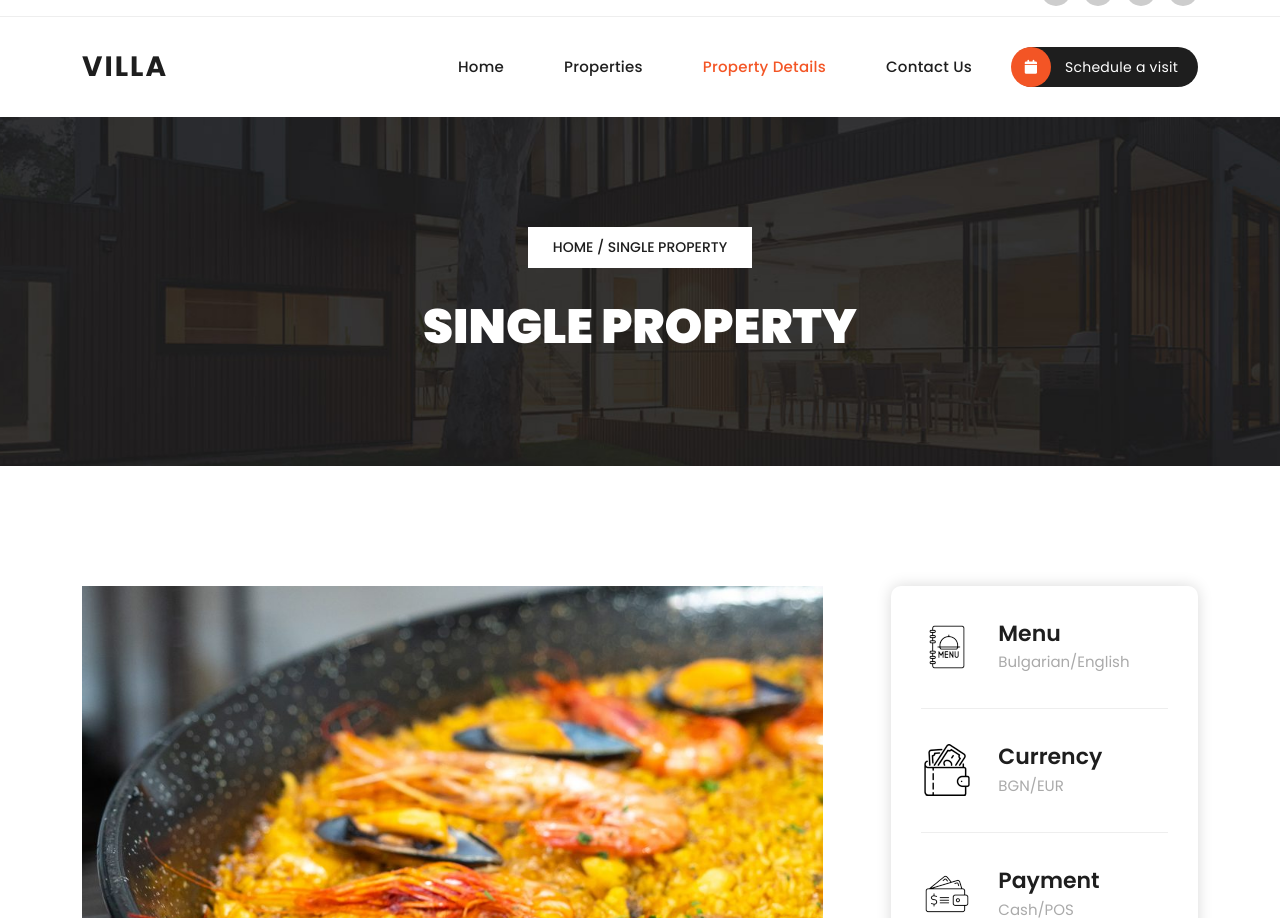
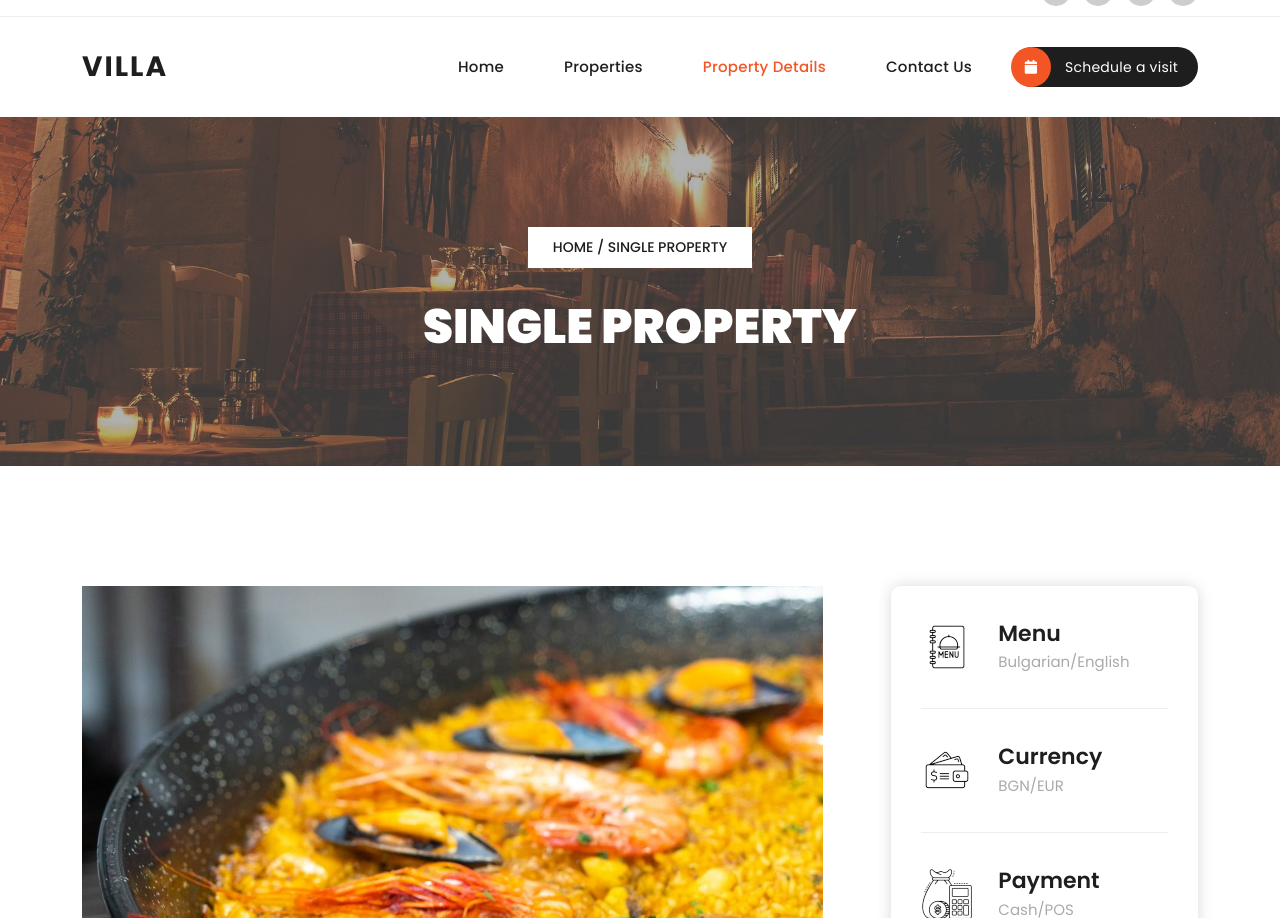
Before and after one commit to ivanmarinoff/sozopol-rentaparts, a website: page food&drink.html in a window 1280 px wide. Shown: the part 34-952 px from the top of the page. Drawn offline with nearby package versions, Linux system fonts and the light colour scheme.

Commit message:
Update pics

```diff
--- a/food&drink.html
+++ b/food&drink.html
@@ -230,11 +230,11 @@
                             <h4>Menu<br><span>Bulgarian/English</span></h4>
                         </li>
                         <li>
-                            <img src="static/images/wallet.png" alt="" style="max-width: 52px;">
+                            <img src="static/images/bill.png" alt="" style="max-width: 52px;">
                             <h4>Currency<br><span>BGN/EUR</span></h4>
                         </li>
                         <li>
-                            <img src="static/images/bill.png" alt="" style="max-width: 52px;">
+                            <img src="static/images/calculate.png" alt="" style="max-width: 52px;">
                             <h4>Payment<br><span>Cash/POS</span></h4>
                         </li>
                         <li>
--- a/static/css/templatemo-villa-agency.css
+++ b/static/css/templatemo-villa-agency.css
@@ -1375,7 +1375,8 @@ Page Header Style
 */
 
 .page-heading {
-  background-image: url(../images/page-heading-bg.jpg);
+  background-image: url(../images/table-street.jpg);
+  /*background-image: url(../images/page-heading-bg.jpg);*/
   background-position: center bottom;
   background-repeat: no-repeat;
   background-size: cover;
```
Also changed, not shown: static/images/calculate.png (added), static/images/table-street.jpg (added).
